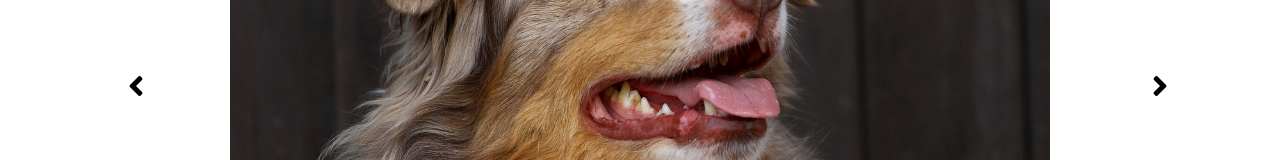
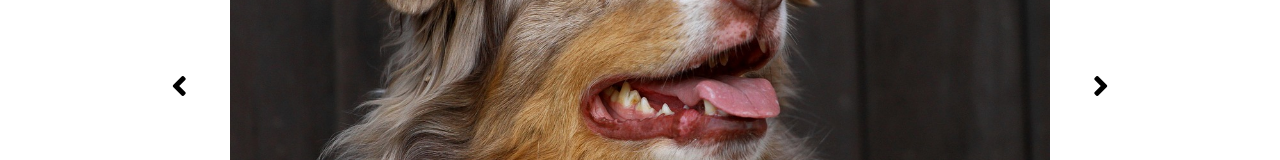
Before and after one commit to Adriano-Defilippis/js-jq-carousel, a plain HTML site: page index.html in a window 1280 px wide. Shown: the part 254-414 px from the top of the page. Drawn offline with nearby package versions, Linux system fonts and the light colour scheme.

Commit message:
Posizionamenti dei controlli della slide CSS

```diff
--- a/master.css
+++ b/master.css
@@ -26,6 +26,7 @@
 }
 
 .controls{
+  width: 10%;
   position: relative;
 }
 
@@ -33,6 +34,8 @@
 .controls i{
   position: absolute;
   top: 50%;
+  right: 50%;
+  transform: translate(50%);
 }
 
 
```
